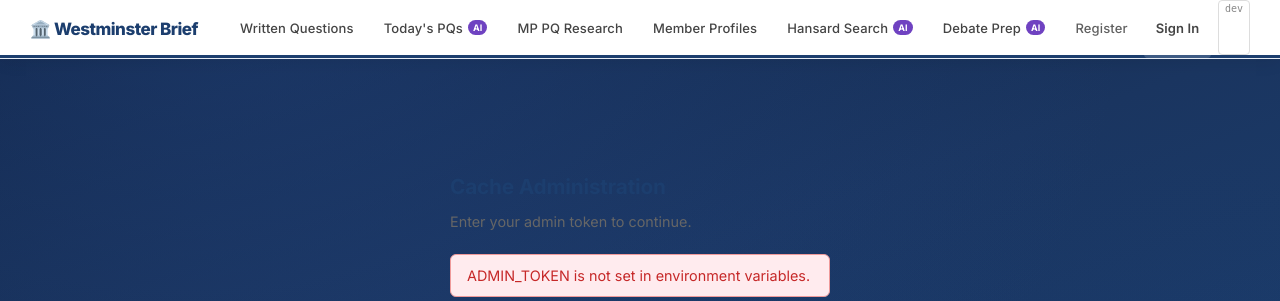
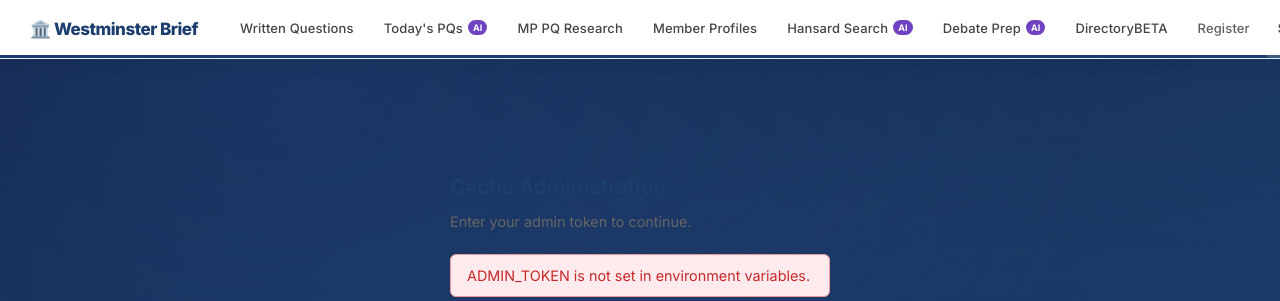
Before and after one commit to markyf801/Westminsterbrief, a Flask app: page /admin in a window 1280 px wide; the page is wider, and only the part inside the window is pictured. Shown: the top 301 px of that part. Run offline with Flask 3, Linux system fonts and the light colour scheme; some libraries are stand-ins or nearby versions.

Commit message:
Restore Directory Beta tab to public nav
Co-Authored-By: Claude Sonnet 4.6 <noreply@anthropic.com>

```diff
--- a/templates/base.html
+++ b/templates/base.html
@@ -33,6 +33,7 @@
         <a href="/biography"{% if request.path == '/biography' %}class="nav-active"{% endif %}>Member Profiles</a>
         <a href="/debates"  {% if request.path.startswith('/debates') %}class="nav-active"{% endif %}>Hansard Search <span class="badge-ai">AI</span></a>
         <a href="/debate_prep" {% if request.path.startswith('/debate_prep') %}class="nav-active"{% endif %}>Debate Prep <span class="badge-ai">AI</span></a>
+        <a href="/directory" {% if request.path.startswith('/directory') %}class="nav-active"{% endif %}>Directory <span class="badge-beta">BETA</span></a>
         {% if current_user.is_authenticated %}
             <a href="/my_alerts" class="nav-auth-alerts {% if request.path == '/my_alerts' %}nav-active{% endif %}">👤 My Alerts</a>
             <a href="/my_preferences" {% if request.path == '/my_preferences' %}class="nav-active"{% endif %}>⚙️ Preferences</a>
```
